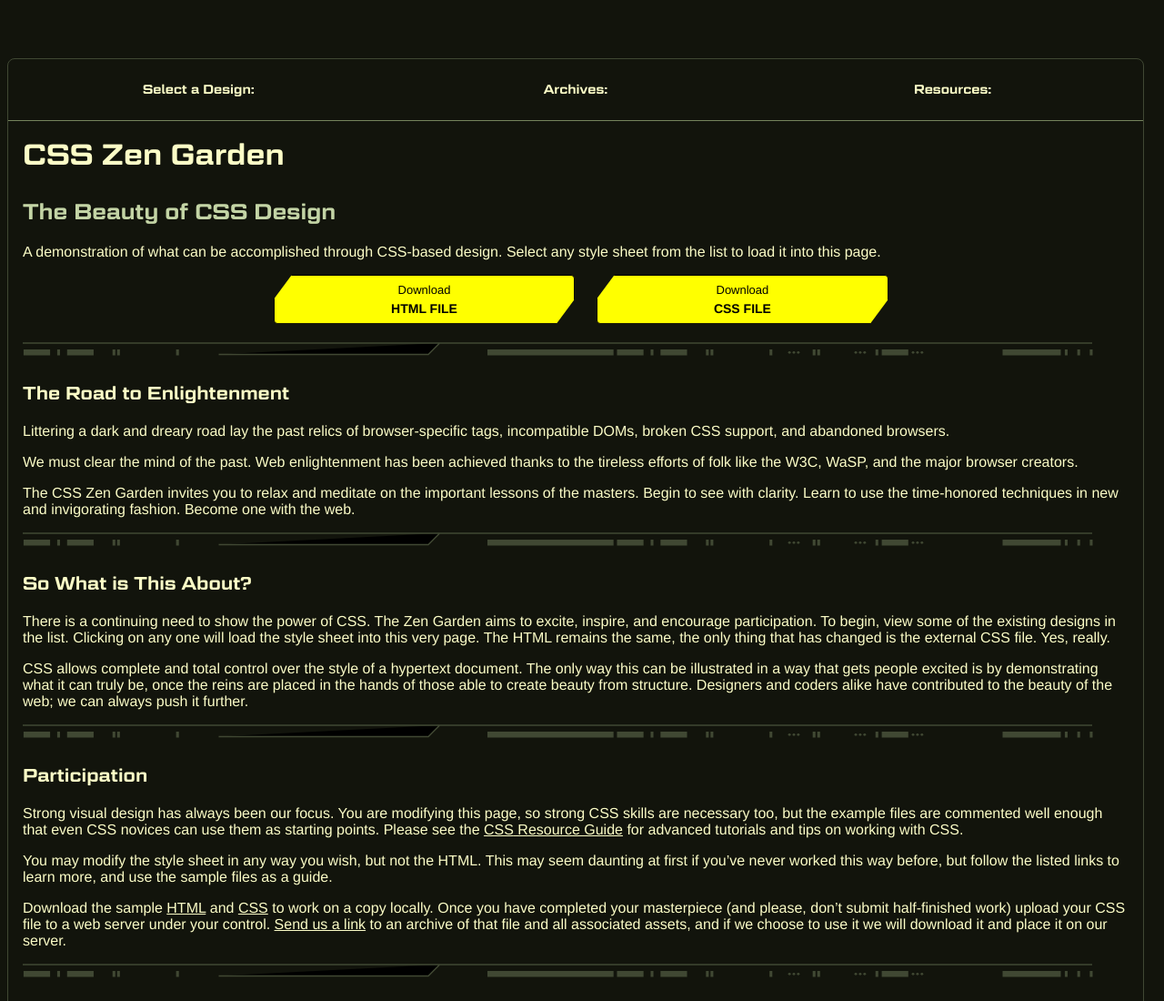
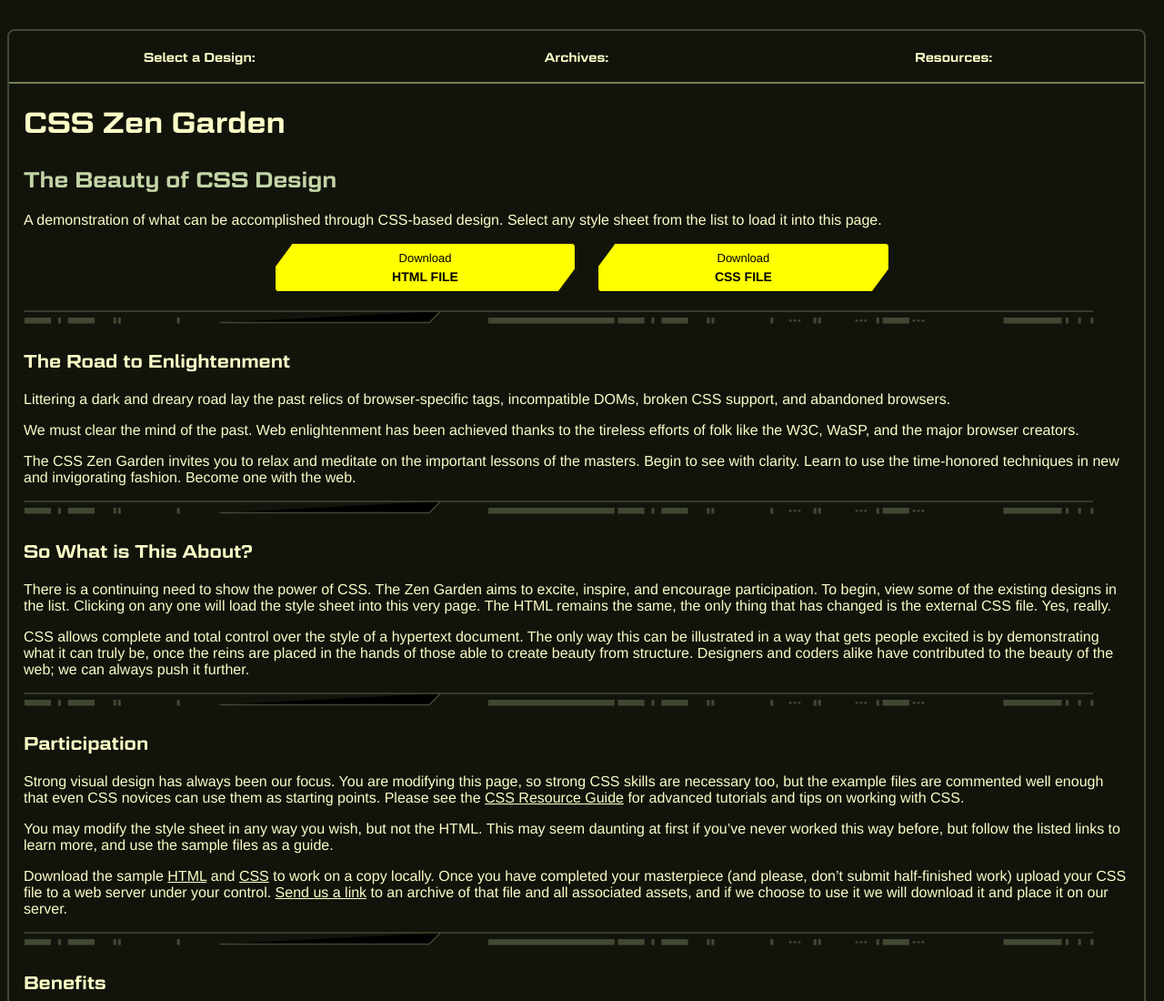
Before and after one commit to aled1027/csszengarden-blast, a plain HTML site: page index.html in a window 1280 px wide. Shown: the top 1100 px of the page at 91% size. Drawn offline with Linux system fonts and the light colour scheme.

Commit message:
Remove h1::before because it's no longer needed

```diff
--- a/style.css
+++ b/style.css
@@ -102,7 +102,7 @@
 }
 
 body {
-	margin-block: 4rem;
+	margin-block: 2rem;
 }
 
 .page-wrapper {
@@ -112,20 +112,9 @@
 	font-family: "Helvetica";
 	max-width: calc(100% - 4rem);
 	margin-inline: auto;
-	border: 1px solid var(--camo-500);
+	border: 2px solid var(--camo-500);
 	border-radius: 8px;
 	padding: 0 1rem 1rem 1rem;
-}
-
-h1:before {
-	content: "\A\A\A";
-	display: block;
-	height: 40px;
-	width: calc(100% + 32px);
-	overflow: visible;
-	border-bottom: 1px solid var(--camo-400);
-	margin-left: -16px;
-	margin-bottom: 16px;
 }
 
 p {
@@ -139,6 +128,7 @@
     font-size: 32px;
     line-height: 130%;
     font-weight: 600;
+	margin-top: 80px;
 
 }
 
@@ -246,9 +236,11 @@
 
 aside {
 	position: absolute;
-	top: 20px;
+	top: 1rem;
 	left: 0;
 	width: 100%;
+	height: 40px;
+	border-bottom: 2px solid var(--camo-400);
 }
 
 aside h3 {
```
